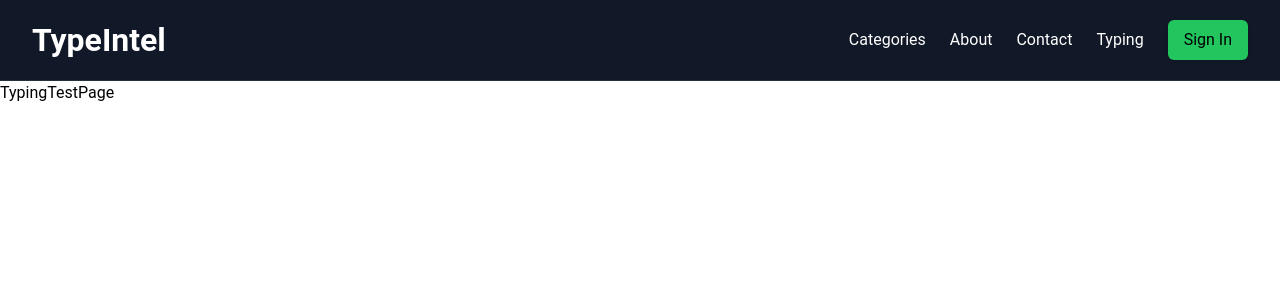
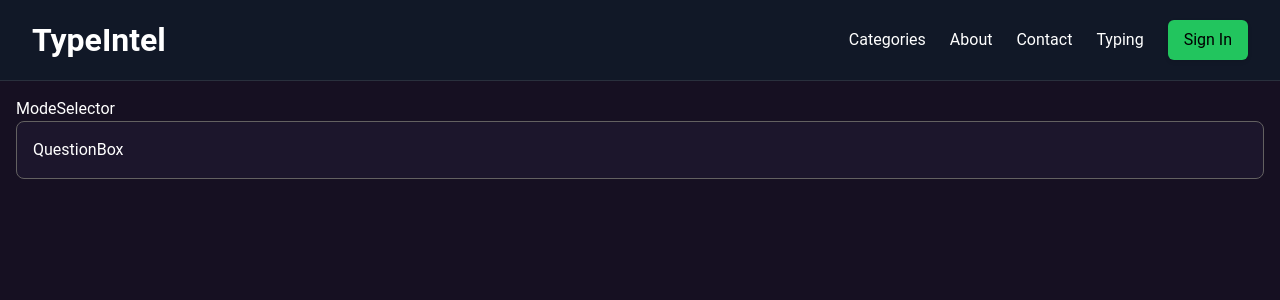
Before and after one commit to Saran-pariyar/TypeIntel-2025, a Next.js app: page /Typing in a window 1280 px wide. Shown: the top 300 px of the page. Built offline with nearby package versions, Linux system fonts and the light colour scheme.

Commit message:
Initial Typing Box creation

```diff
--- a/src/app/Typing/page.tsx
+++ b/src/app/Typing/page.tsx
@@ -1,8 +1,18 @@
-import React from 'react'
+import React, { useState } from 'react'
+import ModeSelector from './typing-components/ModeSelector'
+import "./typing.css"
+import QuestionBox from './typing-components/QuestionBox'
 
 const TypingTestPage = () => {
-  return (
-    <div>TypingTestPage</div>
+
+
+  return (<div>
+<div className="typing-container">
+
+<ModeSelector />
+<QuestionBox />
+</div>
+    </div>
   )
 }
 
--- /dev/null
+++ b/src/app/Typing/typing-components/ModeSelector.tsx
@@ -0,0 +1,9 @@
+import React from 'react'
+
+const ModeSelector = () => {
+  return (
+    <div>ModeSelector</div>
+  )
+}
+
+export default ModeSelector
--- /dev/null
+++ b/src/app/Typing/typing-components/QuestionBox.tsx
@@ -0,0 +1,9 @@
+import React from 'react'
+
+const QuestionBox = () => {
+  return (
+    <div className='typing-box-container'>QuestionBox</div>
+  )
+}
+
+export default QuestionBox
--- /dev/null
+++ b/src/app/Typing/typing-components/Timer_or_questoin_selector.tsx
@@ -0,0 +1,9 @@
+import React from 'react'
+
+const Timer_or_questoin_selector = () => {
+  return (
+    <div>Timer_or_questoin_selector</div>
+  )
+}
+
+export default Timer_or_questoin_selector
--- /dev/null
+++ b/src/app/Typing/typing.css
@@ -0,0 +1,26 @@
+:root{
+    --typing-main-color: #161022;
+    --typing-box-color: #1C162C;
+    --typing-button-color: #2F2348;
+    --box-border-radius: 8px;
+
+    --typing-value-small: .5rem;
+    --typing-value-medium: 1rem;
+    --typing-value-large: 2rem;
+    --typing-primary-text-color: #ffffff;
+}
+
+.typing-container{
+    width: 100%;
+    min-height: 100vh;
+    height: 100%;
+    background-color: var(--typing-main-color);
+    padding: var(--typing-value-medium);
+    color: var(--typing-primary-text-color);
+}
+.typing-box-container{
+    background-color: var(--typing-box-color);
+    padding: var(--typing-value-medium);
+    border-radius: var(--box-border-radius);
+    border: 1px solid #636161;
+}
--- a/src/app/globals.css
+++ b/src/app/globals.css
@@ -5,6 +5,7 @@
 
 
 :root {
+
   --primary-color: #22C55E;
 
   --background: #111827;
--- a/src/app/page.tsx
+++ b/src/app/page.tsx
@@ -1,8 +1,8 @@
 // import Image from "next/image";
 
 import HeroSection from "@/components/HeroSection/HeroSection";
-import { useState } from "react";
-
+// import { useState } from "react";
+import Link from "next/link";
 
 // import HeroSection from "@/components/HeroSection/HeroSection";
 
@@ -16,6 +16,7 @@ export default function Home() {
 
 
     <HeroSection />
+    <Link href="/Typing">Go to Typing Test Page</Link>
 
 
    </div>
```
Also changed, not shown: screen.png (added).
